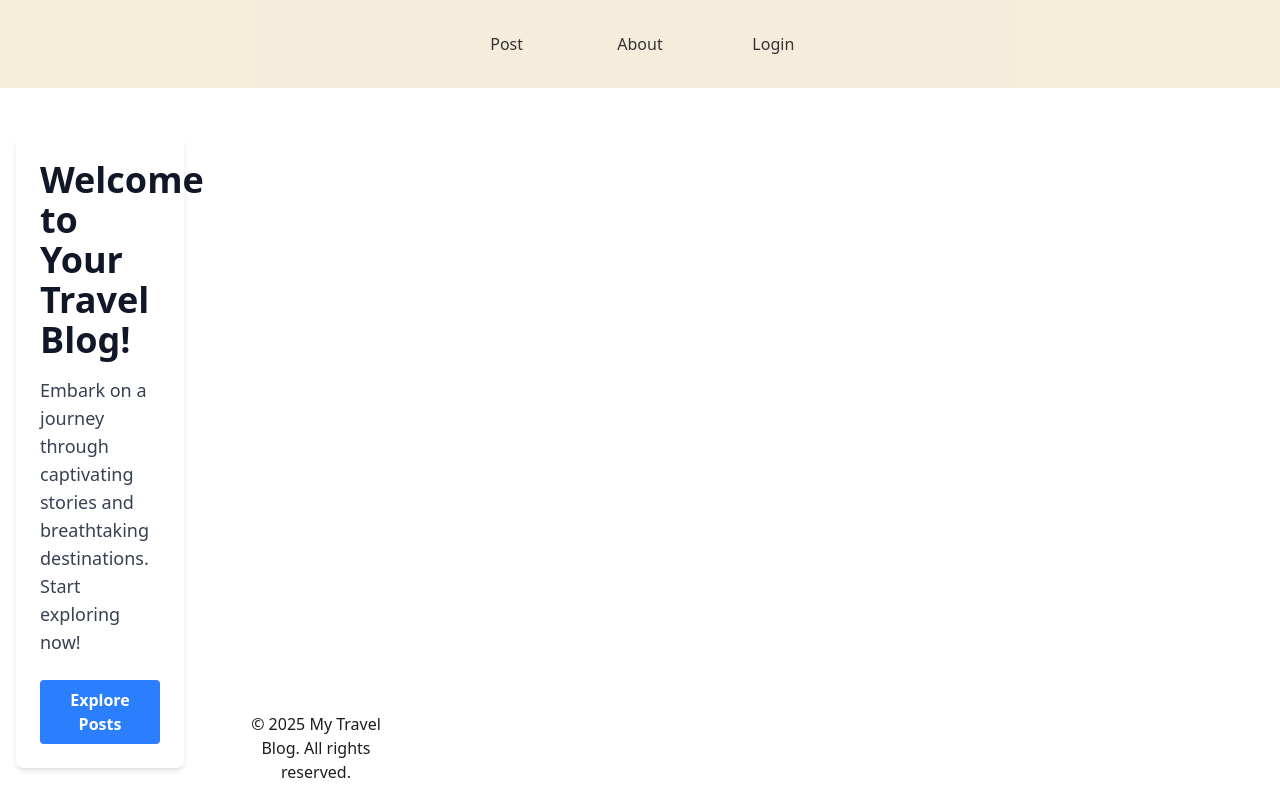
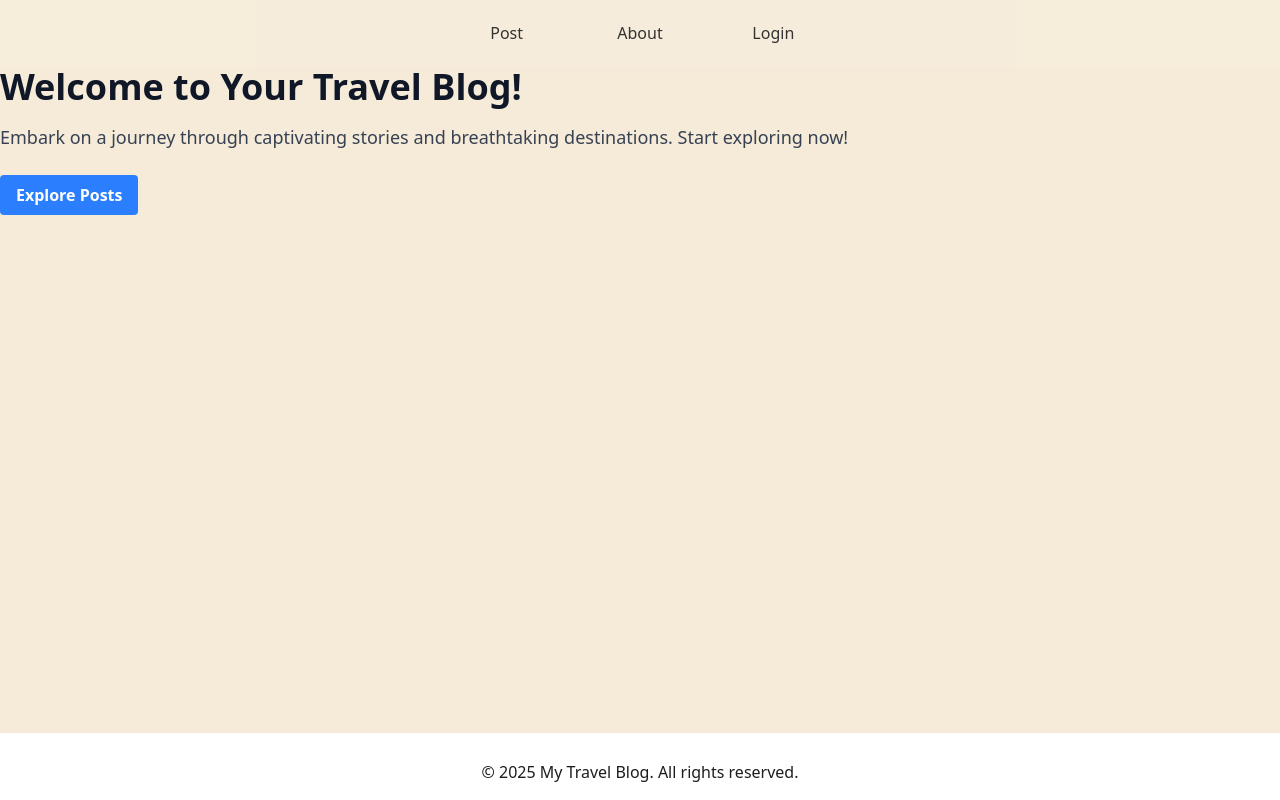
Before and after one commit to hau23/travel-blog, a Next.js app in the folder my-app/: page / in a window 1280 px wide. Built offline with nearby package versions, Linux system fonts and the light colour scheme.

Commit message:
Create basic index layout

```diff
--- a/my-app/components/footer.tsx
+++ b/my-app/components/footer.tsx
@@ -3,7 +3,7 @@ import React from 'react';
 
 const Footer: React.FC = () => {
   return (
-    <footer className="--color-taupe-500 text-taupe-950 p-4 text-center mt-auto">
+    <footer className="col-span-full row-start-12 text-taupe-950 p-4 text-center mt-auto">
       <div className="container mx-auto">
         <p>&copy; {new Date().getFullYear()} My Travel Blog. All rights reserved.</p>
         {/* Add social media links or other info here */}
--- a/my-app/components/header.tsx
+++ b/my-app/components/header.tsx
@@ -4,8 +4,8 @@ import Link from 'next/link'; // For navigation links in Next.js
 
 const Header: React.FC = () => {
    return (
-      <header className="col-span-full w-full p-4 bg-taupe-50 text-taupe-950 opacity-90">
-         <div className="flex justify-center items-center">
+      <header className="col-span-full w-full bg-taupe-50 text-taupe-950 opacity-90 h-full">
+         <div className="flex justify-center items-center h-full">
             <nav className="grid grid-cols-3 gap-x-4 max-w-sm w-full ">
                <Link href="/" className="rounded-lg  hover:bg-taupe-100 p-4 text-center flex justify-center">
                   Post
--- a/my-app/components/layout.tsx
+++ b/my-app/components/layout.tsx
@@ -12,9 +12,9 @@ const Layout: React.FC<LayoutProps> = ({ children }) => {
   return (
     // This div ensures your layout takes at least the full screen height
     // and stacks header, main, and footer vertically.
-    <div className="grid grid-cols-6 min-h-screen gap-4">
+    <div className="grid grid-cols-6 grid-rows-12 min-h-screen grid-auto-rows-fr">
       <Header />
-      <main className="flex-grow container mx-auto px-4 py-8">
+      <main className="col-span-full w-full row-start-2 row-end-12">
         {children}
       </main>
       <Footer />
--- a/my-app/pages/index.tsx
+++ b/my-app/pages/index.tsx
@@ -5,7 +5,7 @@ import type { NextPage } from 'next';
 const HomePage: NextPage = () => {
    return (
       // This is the content that will be rendered inside the <main> tag of your Layout.
-    <div className="bg-white p-6 rounded-lg shadow-md">
+      <div className="bg-taupe-50 h-full">
          <h1 className="text-4xl font-extrabold text-gray-900 mb-4">
             Welcome to Your Travel Blog!
          </h1>
--- a/my-app/styles/globals.css
+++ b/my-app/styles/globals.css
@@ -1,4 +1,5 @@
 @import "tailwindcss";
+
 
 @theme {
   --color-taupe-50: #f5ebd8; /* base color */
```
Also changed, not shown: my-app/pages/_app.tsx (+5 -2 lines). Lines whose indentation alone changed are shown as unchanged.
